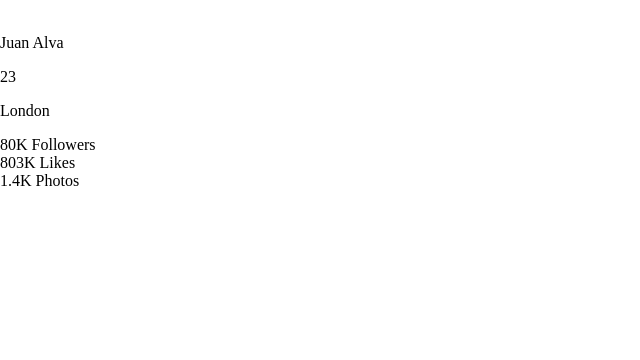
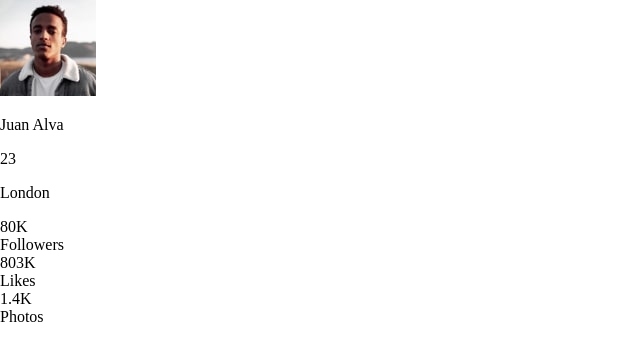
Before and after one commit to jlac8/profile-card-component, a React (Vite) app: page / in a window 1280 px wide. Shown: the top 360 px of the page, without its empty margins (0-640 px from the left). Built offline with nearby package versions, Linux system fonts and the light colour scheme.

Commit message:
feat: add react components

```diff
--- a/src/App.jsx
+++ b/src/App.jsx
@@ -1,31 +1,11 @@
 import './App.css'
+import ProfileCard from './components/ProfileCard'
 
 function App() {
 
   return (
     <main>
-      <section>
-        <div>
-          <img src="" alt="" />
-          <p>Juan Alva</p>
-          <span>23</span>
-          <p>London</p>
-        </div>
-        <div>
-          <div>
-            80K
-            Followers
-          </div>
-          <div>
-            803K
-            Likes
-          </div>
-          <div>
-            1.4K
-            Photos
-          </div>
-        </div>
-      </section>
+      <ProfileCard/>
     </main>
   )
 }
--- /dev/null
+++ b/src/components/DemographicInfo.jsx
@@ -0,0 +1,12 @@
+function DemographicInfo() {
+  return (
+    <div>
+      <img src="\assets\image-profile.jpg" alt="Image Profile" />
+      <p>Juan Alva</p>
+      <span>23</span>
+      <p>London</p>
+    </div>
+  )
+}
+
+export default DemographicInfo;
--- /dev/null
+++ b/src/components/ProfileCard.jsx
@@ -0,0 +1,13 @@
+import DemographicInfo from "./DemographicInfo"
+import SocialMediaInfo from "./SocialMediaInfo"
+
+function ProfileCard() {
+  return (
+    <section>
+      <DemographicInfo/>
+      <SocialMediaInfo/>
+    </section>
+  )
+}
+
+export default ProfileCard
--- /dev/null
+++ b/src/components/SocialMediaInfo.jsx
@@ -0,0 +1,13 @@
+import SocialMediaStat from "./SocialMediaStat"
+
+function SocialMediaInfo() {
+  return(
+    <footer>
+      <SocialMediaStat number='80K' stat='Followers'/>
+      <SocialMediaStat number='803K' stat='Likes'/>
+      <SocialMediaStat number='1.4K' stat='Photos'/>
+    </footer>
+  )
+}
+
+export default SocialMediaInfo
--- /dev/null
+++ b/src/components/SocialMediaStat.jsx
@@ -0,0 +1,17 @@
+import PropTypes from 'prop-types'
+
+function SocialMediaStat(props) {
+  return(
+    <div>
+      <div>{props.number}</div>
+      <div>{props.stat}</div>
+    </div>
+  )
+}
+
+SocialMediaStat.propTypes = {
+  number: PropTypes.string.isRequired,
+  stat: PropTypes.string.isRequired,
+};
+
+export default SocialMediaStat
```
